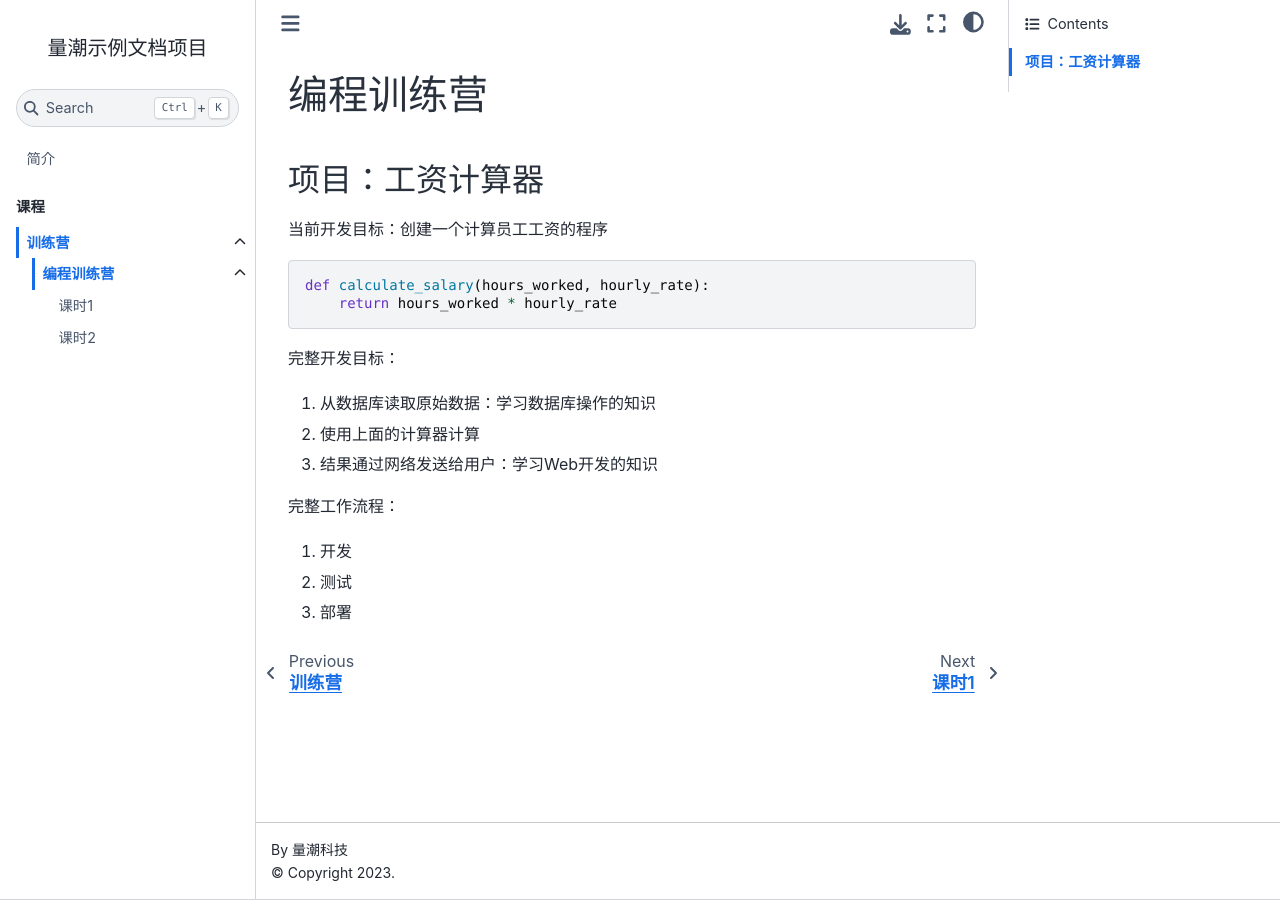
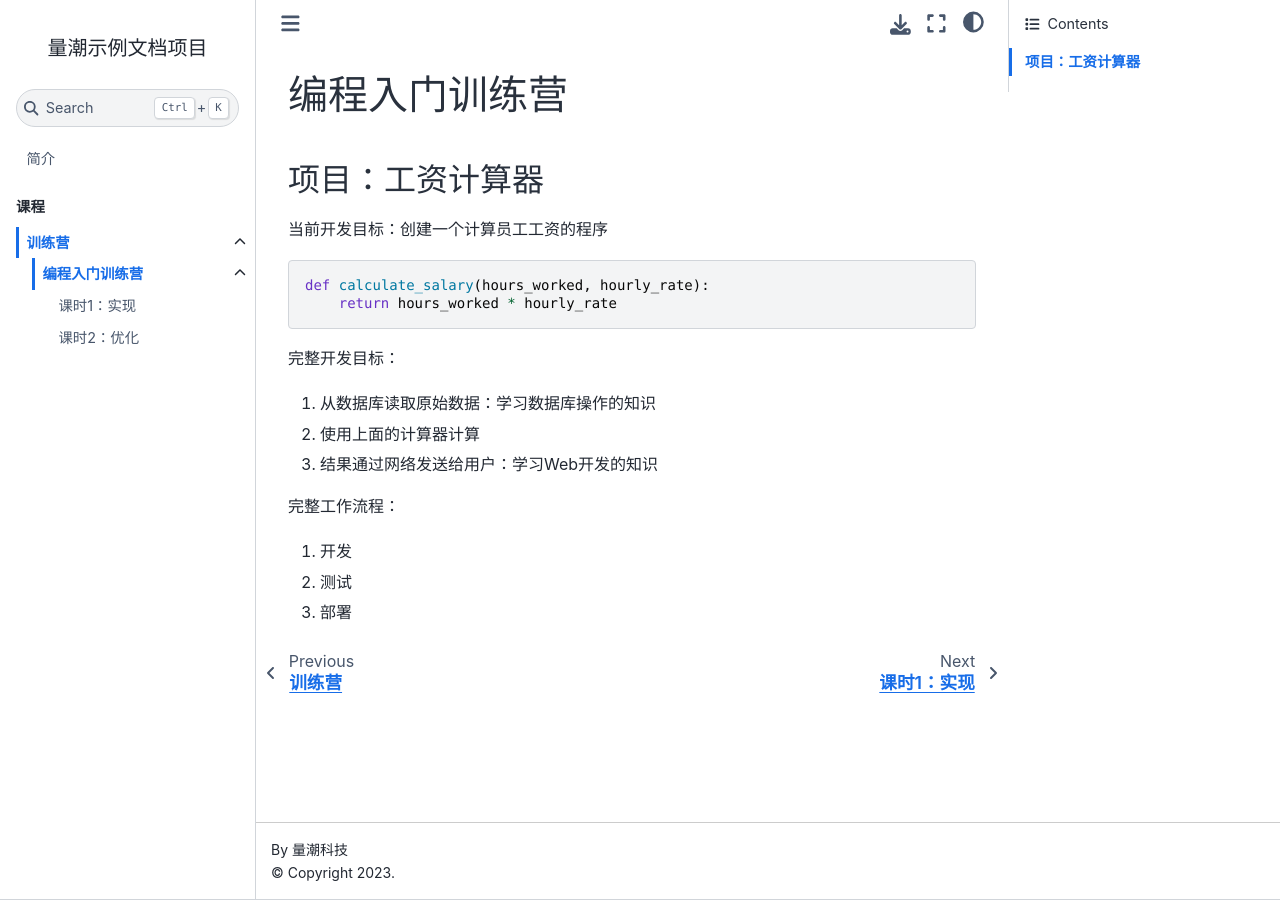
Before and after one commit to quanttide/quanttide-profile-of-teaching, a Jupyter Book: the page built from courses/bootcamps/programming/README.md, in a window 1280 px wide. Built offline with Jupyter Book 1.0.4 settings and Sphinx 7.4.7 and the Sphinx Book theme 1.1.4, drawn with Linux system fonts in a browser that asks for light colours.

Commit message:
feat: 编程入门训练营

```diff
--- a/courses/bootcamps/programming/README.md
+++ b/courses/bootcamps/programming/README.md
@@ -1,4 +1,4 @@
-# 编程训练营
+# 编程入门训练营
 
 ## 项目：工资计算器
 
--- a/courses/bootcamps/programming/lecture1.md
+++ b/courses/bootcamps/programming/lecture1.md
@@ -1 +1 @@
-# 课时1
+# 课时1：实现
--- a/courses/bootcamps/programming/lecture2.md
+++ b/courses/bootcamps/programming/lecture2.md
@@ -1 +1 @@
-# 课时2
+# 课时2：优化
```
